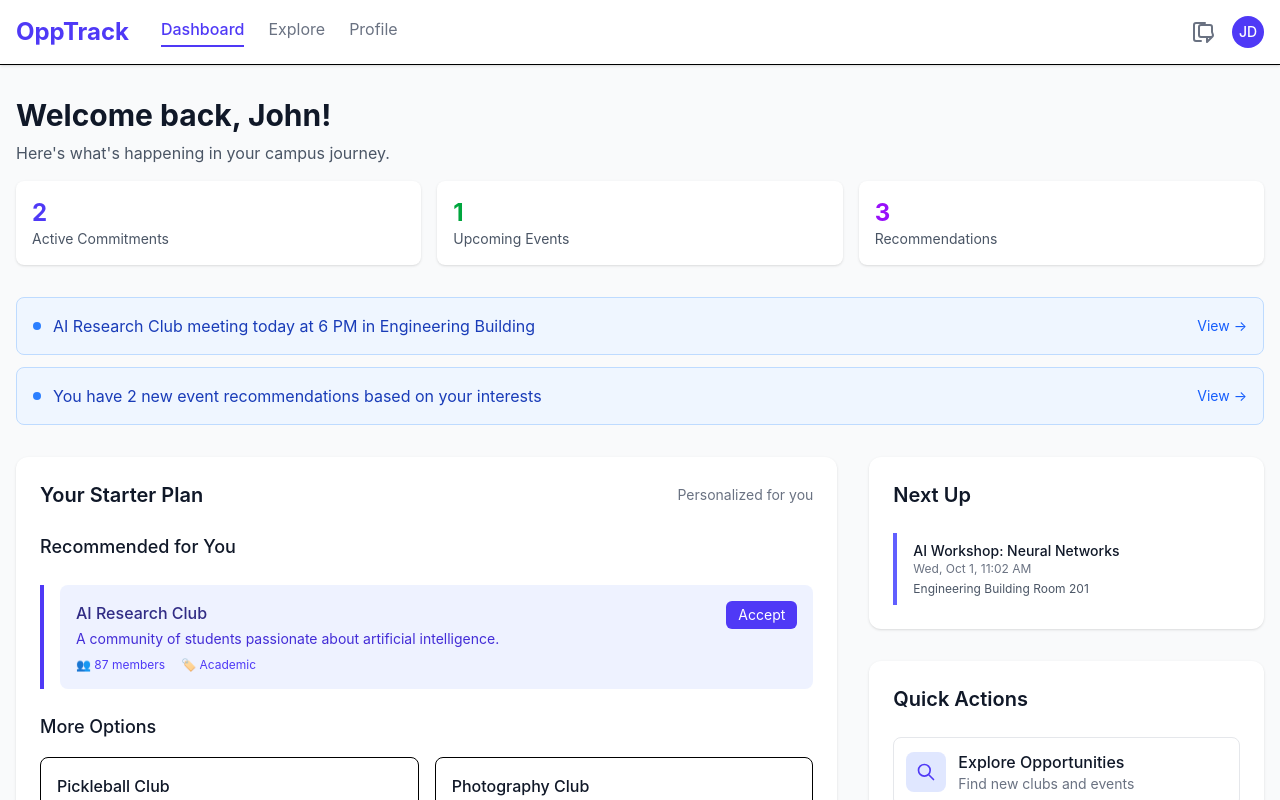
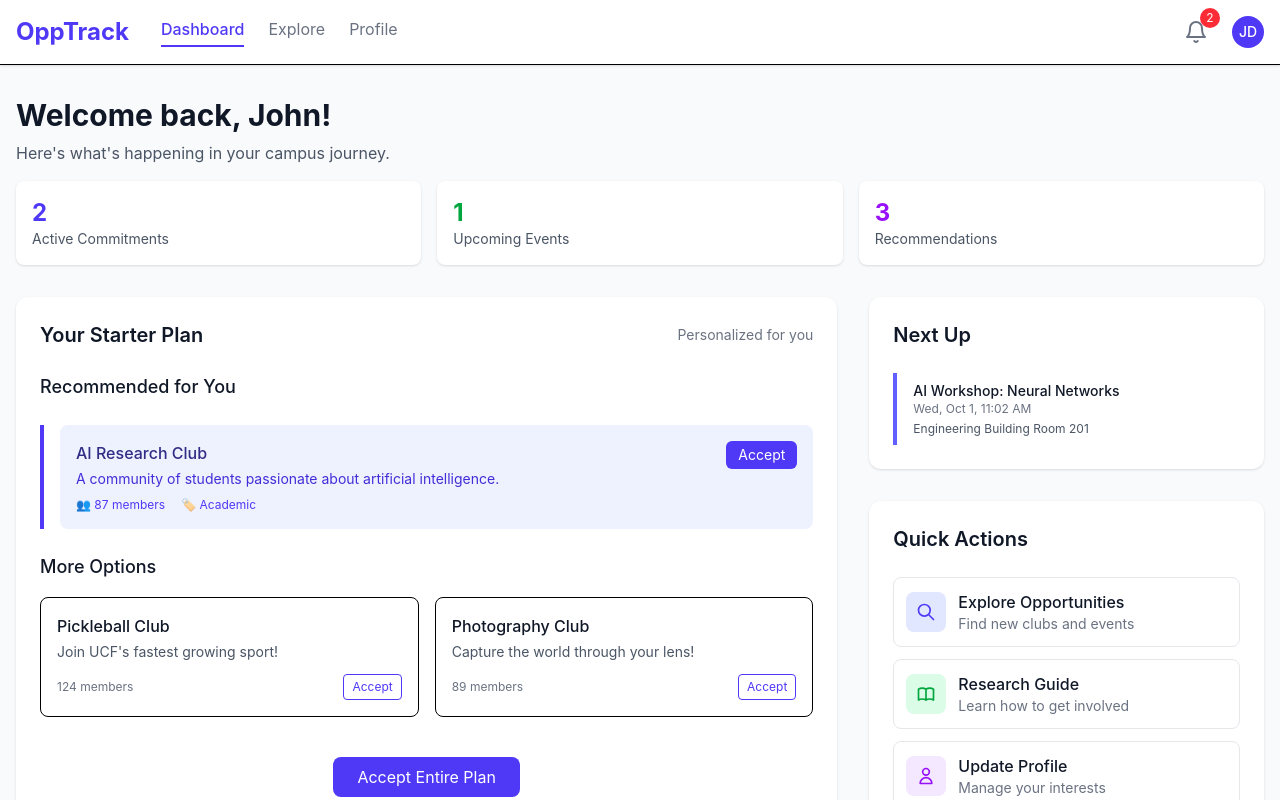
Before and after one commit to YamanDevelopment/Atlas, a Nuxt app in the folder src/frontend/: page /dashboard in a window 1280 px wide. Shown: the top 800 px of the page. Built offline with nearby package versions, Linux system fonts and the light colour scheme.

Commit message:
fixed notif thing but broken layout no longer grid.

```diff
--- a/src/frontend/pages/dashboard.vue
+++ b/src/frontend/pages/dashboard.vue
@@ -20,11 +20,89 @@
           </div>
 
           <div class="flex items-center space-x-4">
-            <button class="text-gray-500 hover:text-gray-700">
-              <svg class="w-6 h-6" fill="none" stroke="currentColor" viewBox="0 0 24 24">
-                <path stroke-linecap="round" stroke-linejoin="round" stroke-width="2" d="M15 17h5l-5 5v-5zM13 3H4a2 2 0 00-2 2v14a2 2 0 002 2h5m11-9V7a2 2 0 00-2-2H9a2 2 0 00-2 2v8a2 2 0 002 2h10a2 2 0 002-2z" />
-              </svg>
-            </button>
+            <!-- Notifications Dropdown -->
+            <div class="relative">
+              <button
+                @click="toggleNotifications"
+                class="relative text-gray-500 hover:text-gray-700 p-2 rounded-lg hover:bg-gray-100 transition-colors"
+              >
+                <svg class="w-6 h-6" viewBox="0 0 24 24" fill="none" xmlns="http://www.w3.org/2000/svg">
+                  <path d="M18 8C18 6.4087 17.3679 4.88258 16.2426 3.75736C15.1174 2.63214 13.5913 2 12 2C10.4087 2 8.88258 2.63214 7.75736 3.75736C6.63214 4.88258 6 6.4087 6 8C6 15 3 17 3 17H21C21 17 18 15 18 8Z" stroke="currentColor" stroke-width="2" stroke-linecap="round" stroke-linejoin="round"/>
+                  <path d="M13.73 21C13.5542 21.3031 13.3019 21.5547 12.9982 21.7295C12.6946 21.9044 12.3504 21.9965 12 21.9965C11.6496 21.9965 11.3054 21.9044 11.0018 21.7295C10.6982 21.5547 10.4458 21.3031 10.27 21" stroke="currentColor" stroke-width="2" stroke-linecap="round" stroke-linejoin="round"/>
+                </svg>
+                <!-- Notification badge -->
+                <span
+                  v-if="nudges.length > 0"
+                  class="absolute -top-1 -right-1 bg-red-500 text-white text-xs rounded-full h-5 w-5 flex items-center justify-center"
+                >
+                  {{ nudges.length }}
+                </span>
+              </button>
+
+              <!-- Notifications Dropdown -->
+              <div
+                v-if="showNotifications"
+                class="absolute top-full right-0 mt-1 w-80 bg-white rounded-lg shadow-xl border border-gray-200 z-50"
+              >
+                <div class="p-4 border-b border-gray-200">
+                  <div class="flex items-center justify-between">
+                    <h3 class="text-lg font-semibold text-gray-900">Notifications</h3>
+                    <button
+                      v-if="nudges.length > 0"
+                      @click="clearAllNotifications"
+                      class="text-sm text-indigo-600 hover:text-indigo-800"
+                    >
+                      Clear all
+                    </button>
+                  </div>
+                </div>
+
+                <div class="max-h-96 overflow-y-auto">
+                  <div v-if="nudges.length === 0" class="p-6 text-center text-gray-500">
+                    <svg class="w-12 h-12 mx-auto mb-4 text-gray-300" fill="none" stroke="currentColor" viewBox="0 0 24 24">
+                      <path stroke-linecap="round" stroke-linejoin="round" stroke-width="2" d="M15 17h5l-5 5v-5zM9 12l2 2 4-4m6 2a9 9 0 11-18 0 9 9 0 0118 0z"></path>
+                    </svg>
+                    <p class="text-sm">No new notifications</p>
+                  </div>
+
+                  <div v-else class="divide-y divide-gray-100">
+                    <div
+                      v-for="nudge in nudges"
+                      :key="nudge.id"
+                      class="p-4 hover:bg-gray-50 transition-colors"
+                    >
+                      <div class="flex items-start justify-between">
+                        <div class="flex-1">
+                          <div class="flex items-center mb-2">
+                            <div class="w-2 h-2 bg-blue-500 rounded-full mr-2"></div>
+                            <span class="text-xs text-gray-500 uppercase tracking-wide">{{ nudge.type }}</span>
+                          </div>
+                          <p class="text-sm text-gray-900 mb-2">{{ nudge.message }}</p>
+                          <div class="flex items-center justify-between">
+                            <span class="text-xs text-gray-400">Just now</span>
+                            <button
+                              @click="handleNotificationAction(nudge)"
+                              class="text-xs text-indigo-600 hover:text-indigo-800 font-medium"
+                            >
+                              View →
+                            </button>
+                          </div>
+                        </div>
+                        <button
+                          @click="dismissNotification(nudge.id)"
+                          class="ml-2 text-gray-400 hover:text-gray-600"
+                        >
+                          <svg class="w-4 h-4" fill="none" stroke="currentColor" viewBox="0 0 24 24">
+                            <path stroke-linecap="round" stroke-linejoin="round" stroke-width="2" d="M6 18L18 6M6 6l12 12"></path>
+                          </svg>
+                        </button>
+                      </div>
+                    </div>
+                  </div>
+                </div>
+              </div>
+            </div>
+
             <div class="w-8 h-8 bg-indigo-600 rounded-full flex items-center justify-center text-white text-sm font-medium">
               JD
             </div>
@@ -52,23 +130,6 @@
             <div class="text-2xl font-bold text-purple-600">{{ recommendedClubs.length }}</div>
             <div class="text-sm text-gray-600">Recommendations</div>
           </div>
-        </div>
-      </div>
-
-      <!-- Nudges -->
-      <div v-if="nudges.length > 0" class="mb-8 space-y-3">
-        <div
-          v-for="nudge in nudges"
-          :key="nudge.id"
-          class="flex items-center justify-between p-4 bg-blue-50 border border-blue-200 rounded-lg"
-        >
-          <div class="flex items-center">
-            <div class="w-2 h-2 bg-blue-500 rounded-full mr-3"></div>
-            <span class="text-blue-800">{{ nudge.message }}</span>
-          </div>
-          <button class="text-blue-600 hover:text-blue-800 text-sm">
-            View →
-          </button>
         </div>
       </div>
 
@@ -332,6 +393,7 @@ import type { Plan, Commitment, Event, Club } from '~/types';
 const showStarterPlanModal = ref(false);
 const showTour = ref(false);
 const planAccepted = ref(false);
+const showNotifications = ref(false);
 
 // Starter plan data
 const starterPlan = ref<Plan>({
@@ -476,6 +538,26 @@ const recommendedClubs = ref<Club[]>([
 ]);
 
 // Methods
+const toggleNotifications = () => {
+  showNotifications.value = !showNotifications.value;
+};
+
+const clearAllNotifications = () => {
+  nudges.value = [];
+  showNotifications.value = false;
+};
+
+const dismissNotification = (notificationId: string) => {
+  nudges.value = nudges.value.filter(nudge => nudge.id !== notificationId);
+};
+
+const handleNotificationAction = (nudge: any) => {
+  // Handle notification action (e.g., navigate to relevant page)
+  console.log('Notification action:', nudge);
+  dismissNotification(nudge.id);
+  showNotifications.value = false;
+};
+
 const acceptOpportunity = async (club: Club) => {
   // Add to commitments
   const newCommitment: Commitment = {
@@ -576,5 +658,19 @@ onMounted(() => {
   if (searchParams.get('from') === 'onboarding') {
     showStarterPlanModal.value = true;
   }
+
+  // Close notifications dropdown when clicking outside
+  const handleClickOutside = (event: MouseEvent) => {
+    const target = event.target as HTMLElement;
+    if (showNotifications.value && !target.closest('.relative')) {
+      showNotifications.value = false;
+    }
+  };
+
+  document.addEventListener('click', handleClickOutside);
+
+  onUnmounted(() => {
+    document.removeEventListener('click', handleClickOutside);
+  });
 });
 </script>
```
